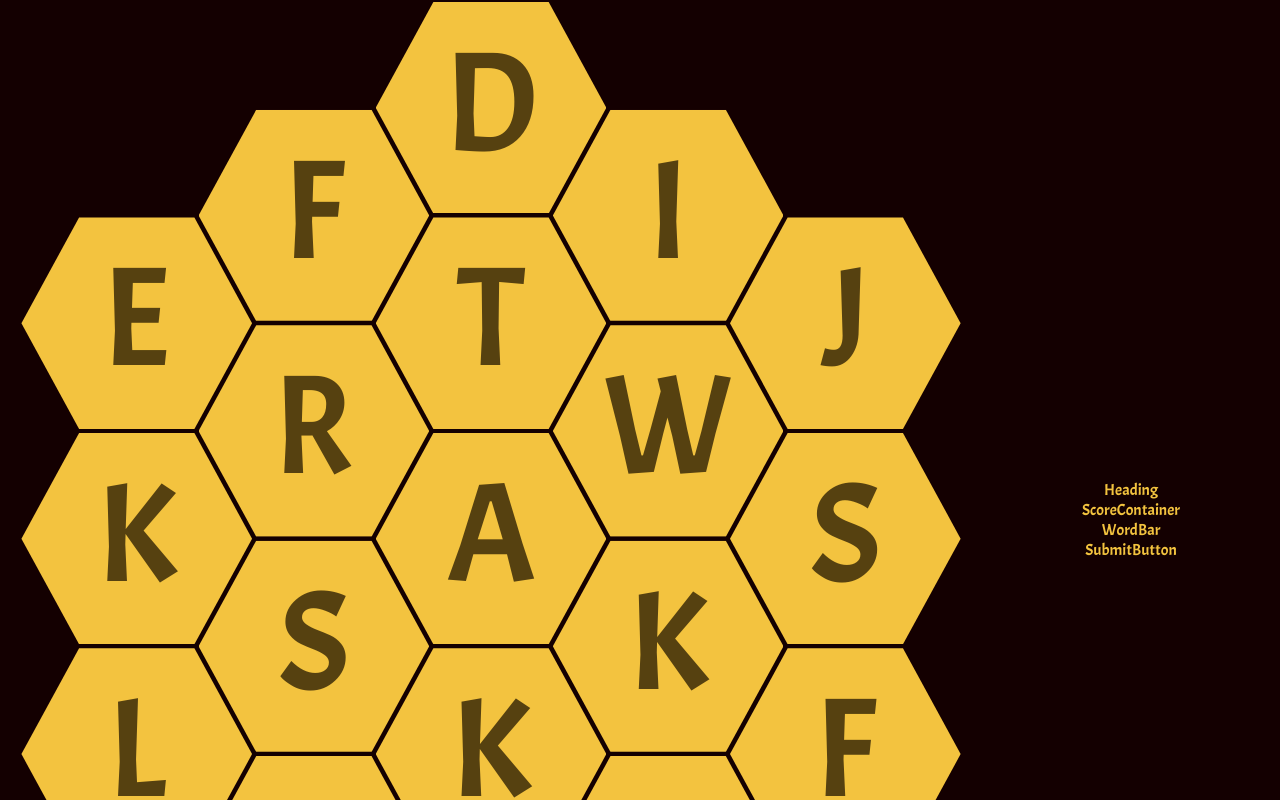
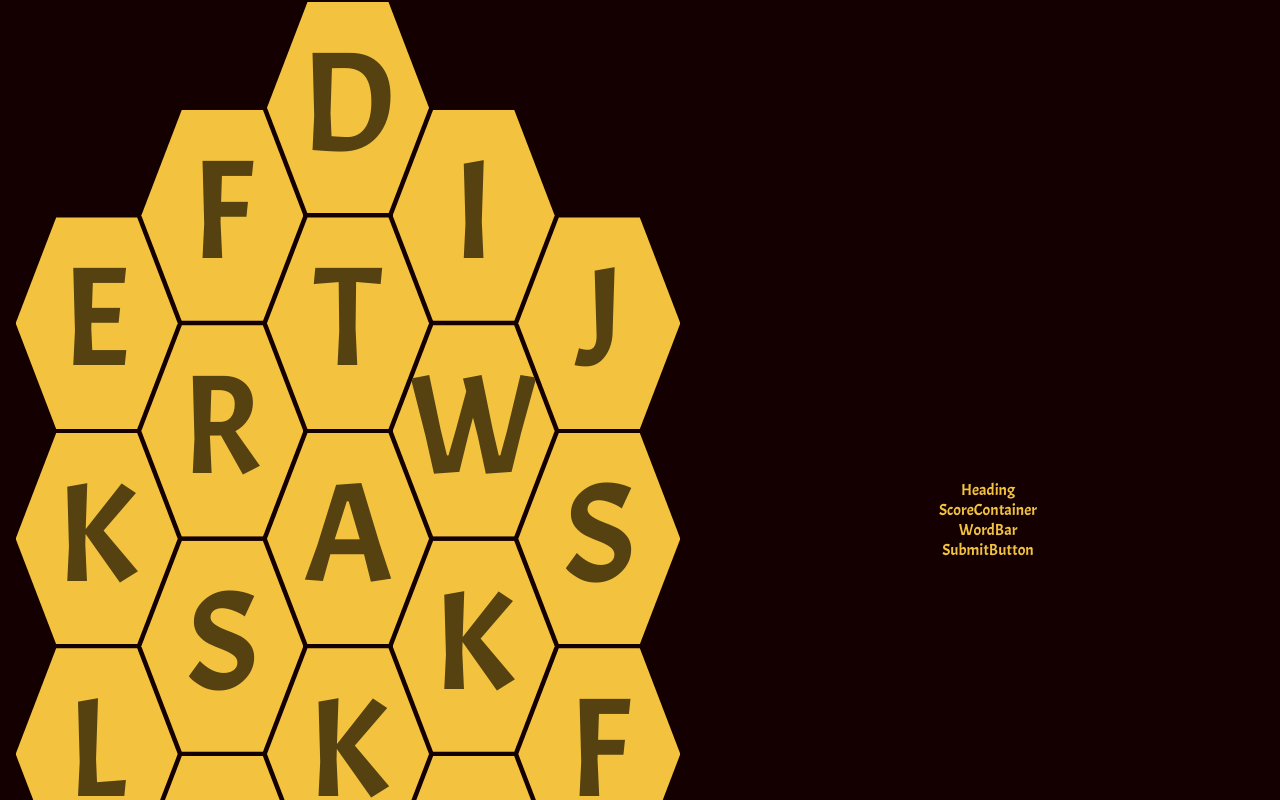
Before and after one commit to Anw0514/word-hive, a React (Create React App) app: page / in a window 1280 px wide. Shown: the top 800 px of the page. Built offline with nearby package versions, Linux system fonts and the light colour scheme.

Commit message:
placed components based on orientation of screen

```diff
--- a/src/App.js
+++ b/src/App.js
@@ -4,6 +4,7 @@ import ScoreContainer from "./components/ScoreContainer";
 import WordBar from "./components/WordBar";
 import SubmitButton from "./components/SubmitButton";
 import Heading from "./components/Heading";
+import { useEffect, useState } from "react";
 
 const theme = {
   dark: "#140001",
@@ -26,7 +27,9 @@ const StyledApp = styled.div`
 
 const StyledFlexContainer = styled.div`
   display: flex;
-  min-width: 100%
+  min-width: 100%;
+  flex-direction: ${props => props.isHorizontal ? 'row' : 'column'};
+  justify-content: center;
 `
 
 const StyledControls = styled.div`
@@ -35,20 +38,41 @@ const StyledControls = styled.div`
   justify-content: center;
   align-items: center;
   padding: 100px;
+  min-width: 30vw;
 `
 
 function App() {
+  const [isHorizontal, setIsHorizontal] = useState(false)
+
+  useEffect(() => {
+    const handleResize = () => {
+      setIsHorizontal(window.innerHeight < window.innerWidth)
+    }
+    window.addEventListener('resize', handleResize)
+    handleResize()
+
+    return () => {
+      window.removeEventListener('resize', handleResize)
+    };
+  }, [setIsHorizontal])
+
   return (
     <ThemeProvider theme={theme}>
       <StyledApp>
-        <StyledFlexContainer>
+        <StyledFlexContainer isHorizontal={isHorizontal}>
+          { !isHorizontal && <Heading /> }
+          { !isHorizontal && <ScoreContainer /> }
           <HexesContainer />
+          { isHorizontal &&
             <StyledControls>
               <Heading />
               <ScoreContainer />
               <WordBar />
               <SubmitButton />
             </StyledControls>
+          }
+          { !isHorizontal && <WordBar /> }
+          { !isHorizontal && <SubmitButton /> }
         </StyledFlexContainer>
       </StyledApp>
     </ThemeProvider>
```
Lines whose indentation alone changed are shown as unchanged.
